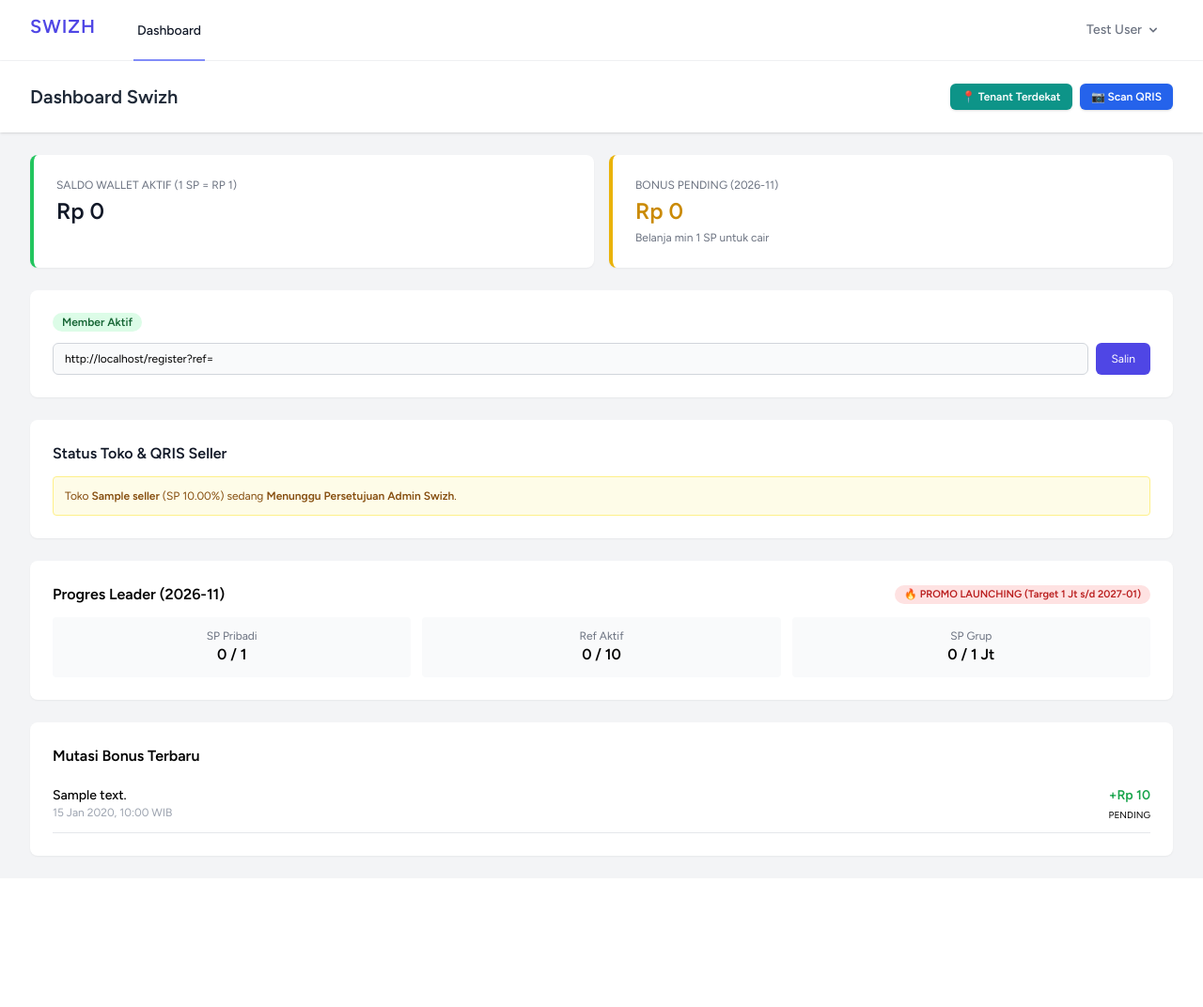
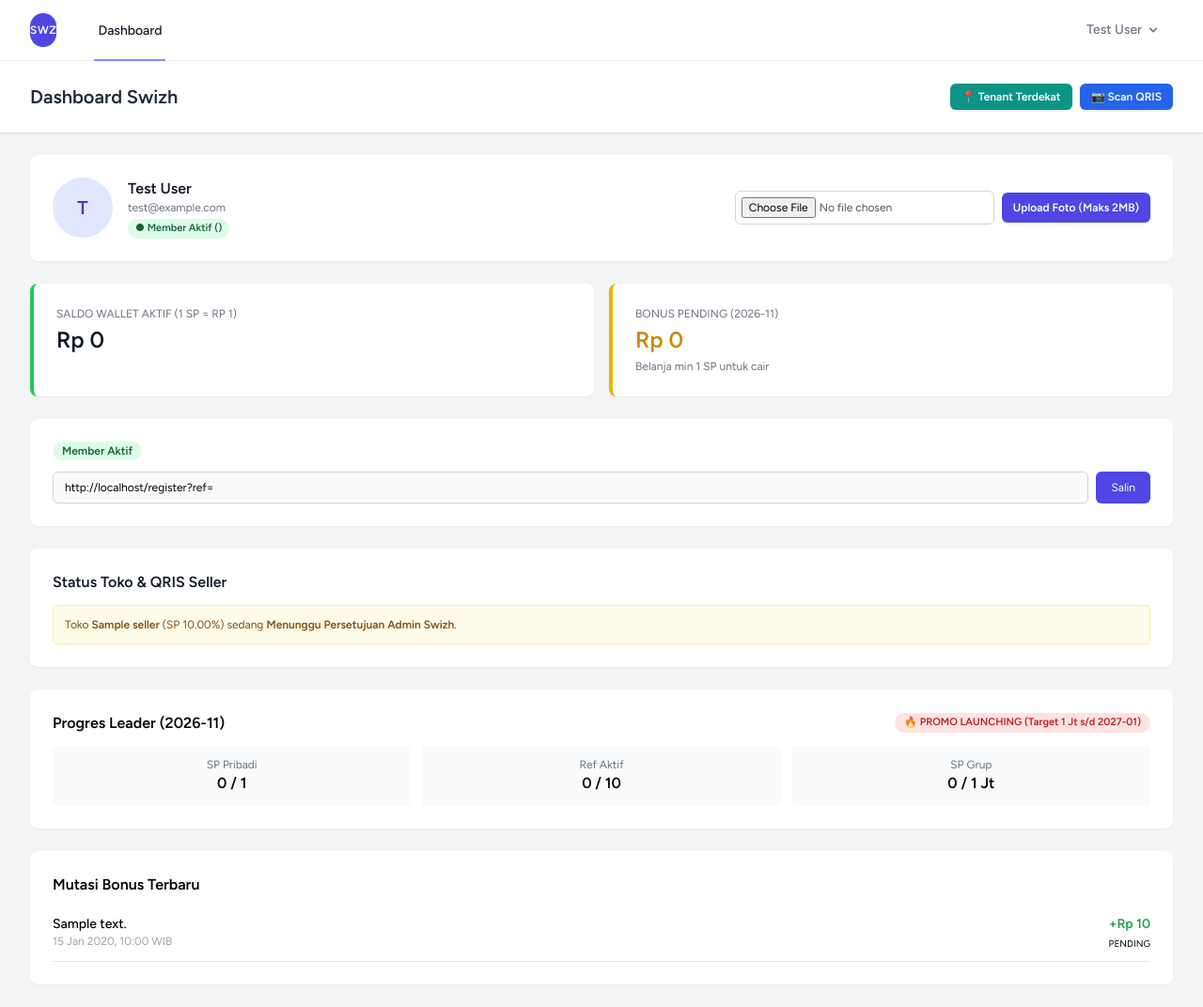
Before and after one commit to izunlaravel/Swizh, a Laravel app: page /dashboard in a window 1280 px wide. Shown: the whole page at 94% size. Before the commit the page ends 913 px from the top, so only its background shows below. Run offline with Laravel 12, Linux system fonts and the light colour scheme; a user stored in the database is signed in; data comes from the database, SQL or seed files in the repository; tables that the repository leaves empty hold one stand-in row (values such as "Sample post"); style sheets or scripts are compiled from the project's sources.

Commit message:
logo bulat otomatis dan upload foto profil member maks 2MB

```diff
--- a/resources/views/components/application-logo.blade.php
+++ b/resources/views/components/application-logo.blade.php
@@ -3,7 +3,7 @@
 @endphp
 
 @if($customLogo && file_exists(public_path($customLogo)))
-    <img src="{{ asset($customLogo) }}?v={{ filemtime(public_path($customLogo)) }}" alt="Logo Swizh" {{ $attributes->merge(['class' => 'h-9 w-auto object-contain']) }}>
+    <img src="{{ asset($customLogo) }}?v={{ filemtime(public_path($customLogo)) }}" alt="Logo Swizh" {{ $attributes->merge(['class' => 'h-10 w-10 rounded-full object-cover border border-gray-200 shadow-sm']) }}>
 @else
-    <span {{ $attributes->merge(['class' => 'font-black text-xl tracking-wider text-indigo-600']) }}>SWIZH</span>
+    <span {{ $attributes->merge(['class' => 'inline-flex items-center justify-center h-10 w-10 rounded-full bg-indigo-600 text-white font-black text-xs tracking-wider shadow-sm']) }}>SWZ</span>
 @endif
--- a/resources/views/dashboard.blade.php
+++ b/resources/views/dashboard.blade.php
@@ -42,6 +42,8 @@
             @if(session('error'))
                 <div class="p-4 bg-red-100 border border-red-400 text-red-800 rounded-md text-sm">{{ session('error') }}</div>
             @endif
+
+            <div class="bg-white shadow-sm sm:rounded-lg p-6 flex flex-col sm:flex-row items-center justify-between gap-4"><div class="flex items-center gap-4">@if($user->profile_photo && file_exists(public_path($user->profile_photo)))<img src="{{ asset($user->profile_photo) }}" alt="Foto Profil" style="width:64px;height:64px;border-radius:9999px;object-fit:cover;" class="border-2 border-indigo-500 shadow-sm shrink-0">@else<div style="width:64px;height:64px;border-radius:9999px;" class="bg-indigo-100 text-indigo-700 font-bold text-xl flex items-center justify-center shrink-0">{{ strtoupper(substr($user->name, 0, 1)) }}</div>@endif<div><h3 class="font-bold text-gray-900 text-base">{{ $user->name }}</h3><p class="text-xs text-gray-500">{{ $user->email }}</p><span class="inline-block mt-1 px-2 py-0.5 rounded-full text-[11px] font-semibold bg-green-100 text-green-800">● Member Aktif ({{ $user->referral_code }})</span></div></div><form method="POST" action="{{ route('member.profile.photo') }}" enctype="multipart/form-data" class="flex flex-col sm:flex-row items-stretch sm:items-center gap-2 w-full sm:w-auto">@csrf<input type="file" name="photo" accept="image/jpeg,image/png,image/webp" required class="text-xs text-gray-600 border border-gray-300 rounded-md p-1.5"><button type="submit" style="background-color:#4f46e5;color:#ffffff;" class="px-3 py-2 text-xs font-bold rounded-md shrink-0">Upload Foto (Maks 2MB)</button></form></div>
 
             <div class="grid grid-cols-1 md:grid-cols-2 gap-4">
                 <div class="bg-white shadow-sm sm:rounded-lg p-6 border-l-4 border-green-500">
--- a/routes/web.php
+++ b/routes/web.php
@@ -23,6 +23,7 @@ Route::middleware('auth')->group(function () {
     Route::post('/seller/apply', [MemberSellerController::class, 'apply'])->name('member.seller.apply');
     Route::post('/seller/request-sp', [MemberSellerController::class, 'requestSpChange'])->name('member.seller.request_sp');
     Route::post('/seller/location', [MemberSellerController::class, 'updateLocation'])->name('member.seller.location');
+    Route::post('/profile/photo', [MemberSellerController::class, 'updateProfilePhoto'])->name('member.profile.photo');
 
     Route::get('/qris/scan', [QrisPaymentController::class, 'scanPage'])->name('qris.scan');
     Route::post('/qris/pay', [QrisPaymentController::class, 'processPayment'])->name('qris.pay');
```
Also changed, not shown: app/Http/Controllers/MemberSellerController.php (+26 -0 lines), database/migrations/2026_11_22_064148_add_profile_photo_to_users_table.php (added), public/images/logo-swizh.png (added).
